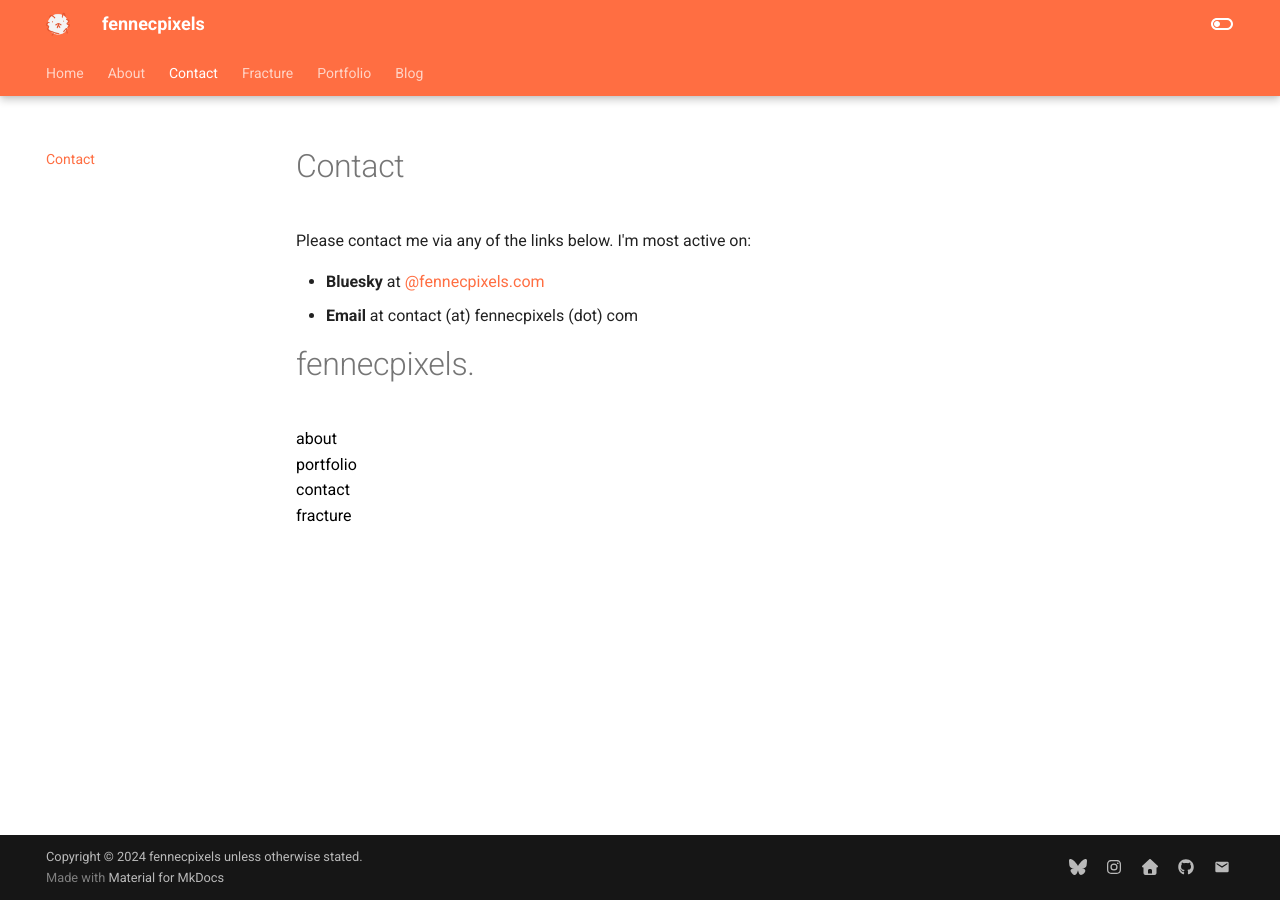
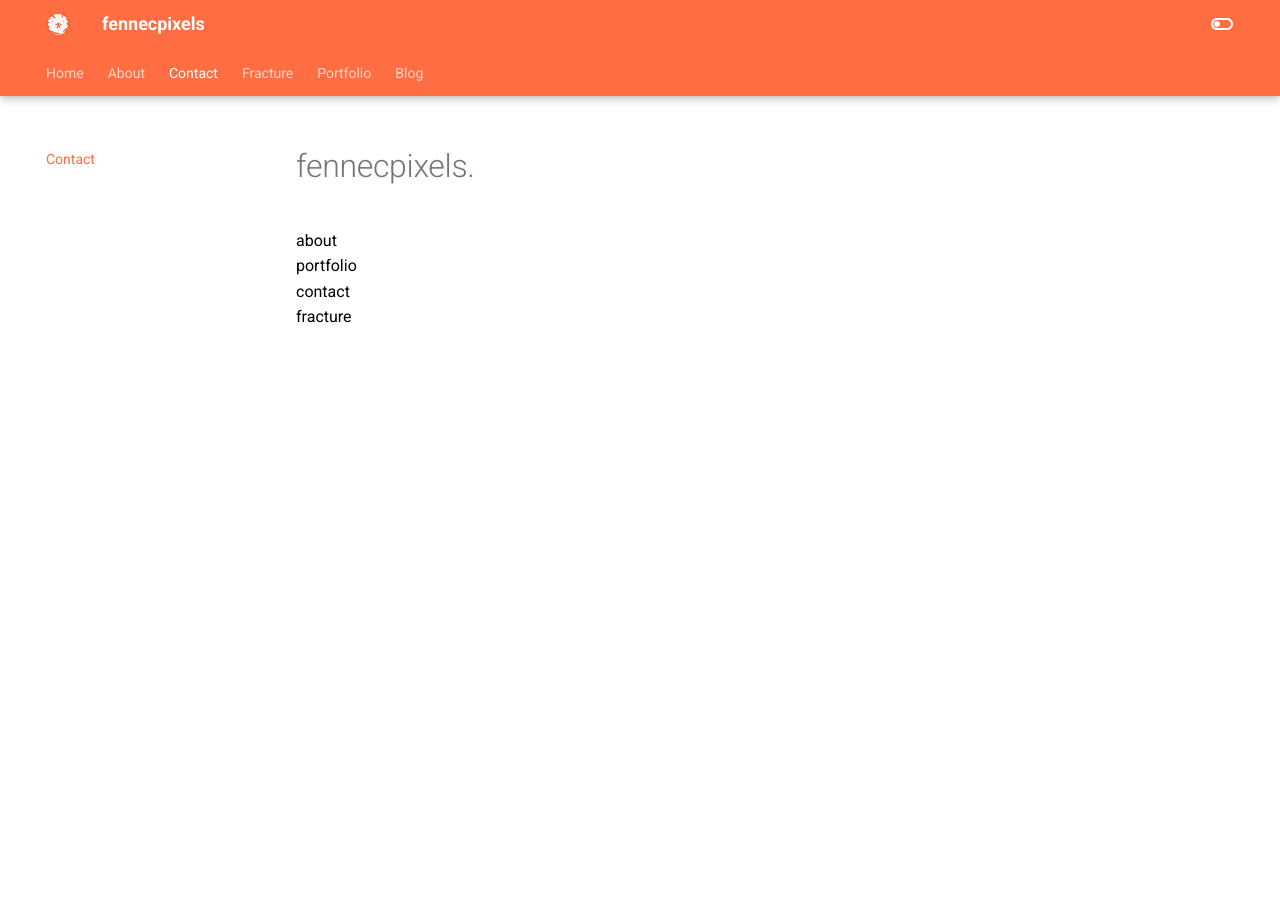
Before and after one commit to fennecpixels/portfolio, an MkDocs documentation site: the page built from docs/Contact.md, in a window 1280 px wide. Built offline with MkDocs 1.6.1 and Material for MkDocs 9.7.7, drawn with Linux system fonts in a browser that asks for light colours; some web fonts are replaced.

Commit message:
Update main.html

```diff
--- a/material/overrides/main.html
+++ b/material/overrides/main.html
@@ -11,10 +11,8 @@
 {%endblock%}
 
 {% block tabs%}
-  {{ super() }}
 {%endblock%}
 {% block content%}
-{{ super() }}
 <body>
   <!-- Opening page -->
  <div class="hero-bg">
@@ -41,7 +39,8 @@
 </div>
 {%endblock%}
 
-
+{%block footer%}
+{%endblock%}
 <!-- Scroll button here? -->
 
 <!-- Further scroll -->
```
